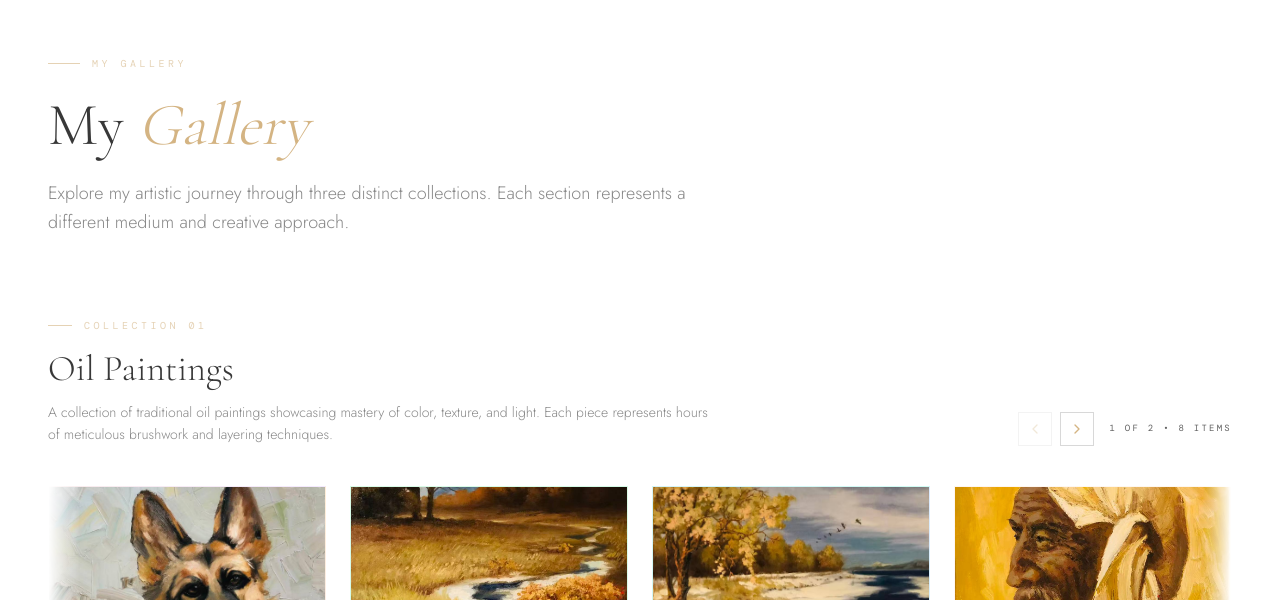
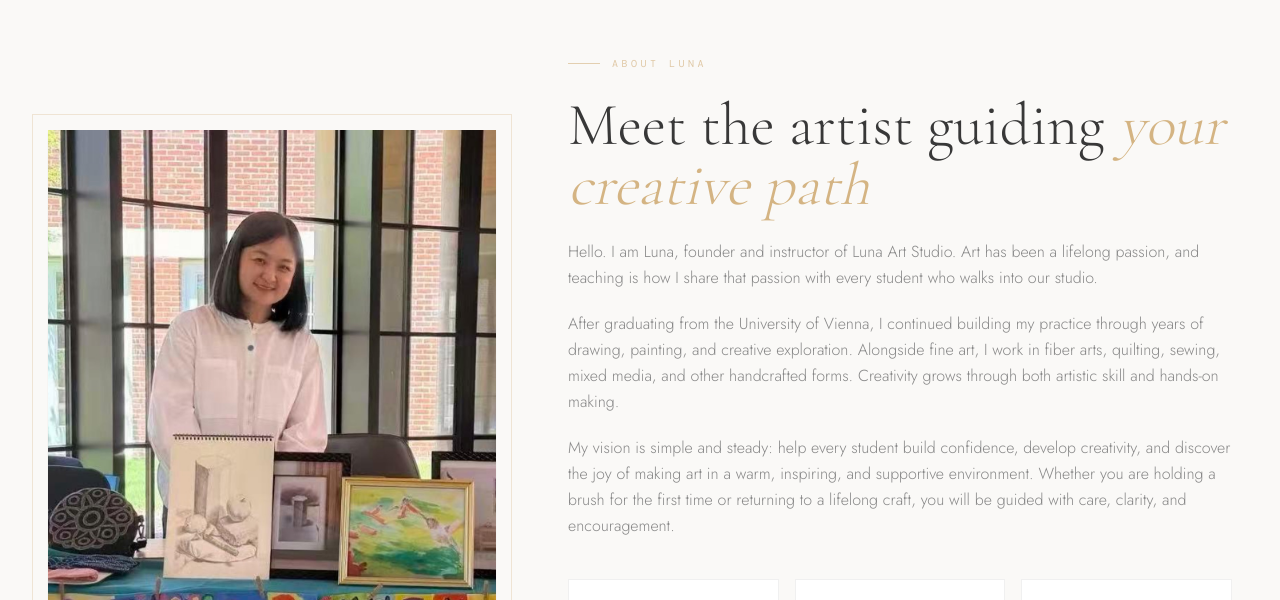
Before and after one commit to CathySong/luna-arts-studio.io, a Next.js app: page / in a window 1280 px wide. Shown: the part 2200-2800 px from the top of the page. Built offline with nearby package versions, Linux system fonts and the light colour scheme; no server answers; a web font is replaced by a local one.

Commit message:
Add founder bio module for Luna with photo and trust-focused copy
Introduce an About Luna section highlighting credentials, craft range,
and teaching vision, with navigation link and homepage placement after
the studio story block.

```diff
--- a/app/(site)/page.tsx
+++ b/app/(site)/page.tsx
@@ -1,6 +1,7 @@
 "use client";
 import FallEnrollmentHero from "@/components/FallEnrollmentHero";
 import AboutPreview from "@/components/AboutPreview";
+import FounderBio from "@/components/FounderBio";
 import GalleryPreview from "@/components/GalleryPreview";
 import ClassesPreview from "@/components/ClassesPreview";
 import FallSessionsSection from "@/components/FallSessionsSection";
@@ -15,6 +16,7 @@ export default function Home() {
       <FallEnrollmentHero />
 
       <AboutPreview />
+      <FounderBio />
       <GalleryPreview />
       <ClassesPreview />
 
--- /dev/null
+++ b/components/FounderBio.tsx
@@ -0,0 +1,139 @@
+"use client";
+import { useRef } from "react";
+import Image from "next/image";
+import { useInView } from "@/lib/useInView";
+
+const highlights = [
+  {
+    title: "Fine art foundation",
+    body: "University of Vienna graduate with years of drawing, painting, and studio practice.",
+  },
+  {
+    title: "Hands-on craft",
+    body: "Fiber arts, quilting, sewing, and mixed media that deepen creative confidence.",
+  },
+  {
+    title: "Student-centered teaching",
+    body: "A warm studio where every learner builds skill, joy, and a personal art voice.",
+  },
+];
+
+export default function FounderBio() {
+  const ref = useRef<HTMLDivElement>(null);
+  const inView = useInView(ref, { threshold: 0.15 });
+
+  return (
+    <section id="about-luna" className="py-28 md:py-32 bg-white-warm relative overflow-hidden">
+      <div
+        ref={ref}
+        className={`max-w-7xl mx-auto px-6 lg:px-12 transition-all duration-1000 ${
+          inView ? "opacity-100 translate-y-0" : "opacity-0 translate-y-10"
+        }`}
+      >
+        <div className="grid lg:grid-cols-12 gap-12 lg:gap-16 items-center">
+          {/* Photo */}
+          <div className="lg:col-span-5">
+            <div className="relative max-w-md mx-auto lg:mx-0">
+              <div className="absolute -inset-3 md:-inset-4 border border-accent-warm/30 pointer-events-none" />
+              <div className="relative aspect-[4/5] overflow-hidden bg-gray-lightest shadow-sm">
+                <Image
+                  src="/images/luna-founder.jpg"
+                  alt="Luna, founder and instructor of Luna Art Studio"
+                  fill
+                  className="object-cover object-top"
+                  quality={92}
+                  sizes="(max-width: 768px) 90vw, 40vw"
+                  priority={false}
+                />
+              </div>
+              <div className="mt-5 flex items-start justify-between gap-4">
+                <div>
+                  <p className="font-display text-2xl text-gray-darkest font-light tracking-wide">
+                    Luna
+                  </p>
+                  <p className="font-mono text-[10px] tracking-widest uppercase text-accent-warm mt-1">
+                    Founder and Instructor
+                  </p>
+                </div>
+                <p className="font-body text-xs text-gray-darker text-right leading-relaxed max-w-[10rem]">
+                  Luna Art Studio
+                  <br />
+                  Warren, New Jersey
+                </p>
+              </div>
+            </div>
+          </div>
+
+          {/* Copy */}
+          <div className="lg:col-span-7">
+            <div className="flex items-center gap-3 mb-6">
+              <div className="h-px w-8 bg-accent-warm/60" />
+              <span
+                className="font-mono text-[10px] tracking-ultra uppercase text-accent-warm/70"
+                style={{ letterSpacing: "0.35em" }}
+              >
+                About Luna
+              </span>
+            </div>
+
+            <h2 className="font-display text-4xl md:text-5xl lg:text-6xl font-light text-gray-darkest leading-tight mb-6">
+              Meet the artist guiding{" "}
+              <span className="italic text-accent-warm">your creative path</span>
+            </h2>
+
+            <div className="space-y-5 font-body text-gray-dark leading-relaxed font-light max-w-2xl">
+              <p>
+                Hello. I am Luna, founder and instructor of Luna Art Studio. Art has been a lifelong
+                passion, and teaching is how I share that passion with every student who walks into
+                our studio.
+              </p>
+              <p>
+                After graduating from the University of Vienna, I continued building my practice
+                through years of drawing, painting, and creative exploration. Alongside fine art, I
+                work in fiber arts, quilting, sewing, mixed media, and other handcrafted forms.
+                Creativity grows through both artistic skill and hands-on making.
+              </p>
+              <p>
+                My vision is simple and steady: help every student build confidence, develop
+                creativity, and discover the joy of making art in a warm, inspiring, and supportive
+                environment. Whether you are holding a brush for the first time or returning to a
+                lifelong craft, you will be guided with care, clarity, and encouragement.
+              </p>
+            </div>
+
+            <div className="grid sm:grid-cols-3 gap-4 mt-10">
+              {highlights.map((item) => (
+                <div
+                  key={item.title}
+                  className="border border-gray-lightest bg-white p-5 h-full"
+                >
+                  <p className="font-display text-lg text-gray-darkest font-light mb-2">
+                    {item.title}
+                  </p>
+                  <p className="font-body text-sm text-gray-dark leading-relaxed font-light">
+                    {item.body}
+                  </p>
+                </div>
+              ))}
+            </div>
+
+            <div className="mt-10 flex flex-wrap items-center gap-4">
+              <a
+                href="#fall-enrollment"
+                className="inline-flex items-center justify-center px-7 py-3 bg-gray-darkest text-white font-body text-xs tracking-widest uppercase hover:bg-accent-warm transition-colors duration-300"
+              >
+                Enroll this fall
+              </a>
+              <a
+                href="#contact"
+                className="inline-flex items-center justify-center px-7 py-3 border border-gray-darkest/20 text-gray-darkest font-body text-xs tracking-widest uppercase hover:border-accent-warm hover:text-accent-warm transition-colors duration-300"
+              >
+                Ask Luna a question
+              </a>
+            </div>
+          </div>
+        </div>
+      </div>
+    </section>
+  );
+}
--- a/components/Navbar.tsx
+++ b/components/Navbar.tsx
@@ -8,6 +8,7 @@ const links = [
   { href: "/", label: "Home" },
   { href: "/events", label: "Birthday Parties" },
   { href: "/sewing", label: "Tailor & Sewing" },
+  { href: "#about-luna", label: "About Luna" },
   { href: "#classes", label: "Classes" },
   { href: "#fall-enrollment", label: "Fall Enrollment" },
   { href: "#schedule", label: "Schedule" },
```
Also changed, not shown: public/images/luna-founder.jpg (added).
